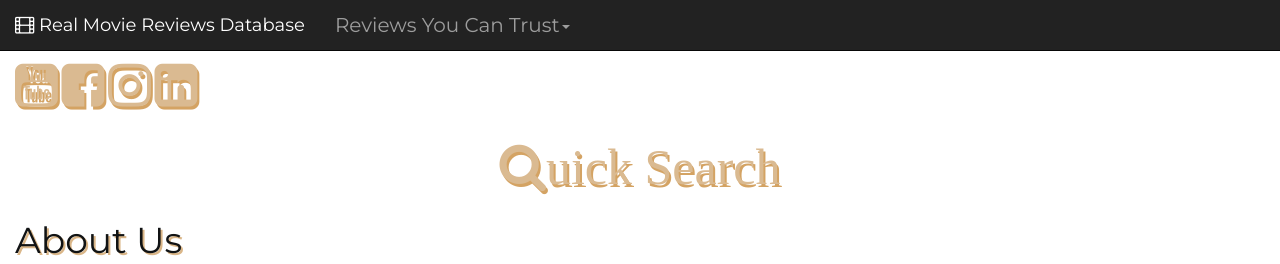
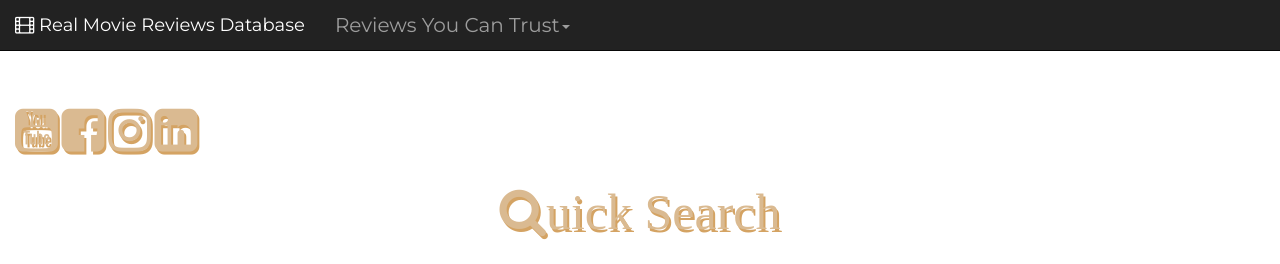
Before and after one commit to cofoeducistudent/BMMDB_c, a Flask app: page /about in a window 1280 px wide. Shown: the top 264 px of the page. Run offline with Flask 2, Linux system fonts and the light colour scheme; some libraries are stand-ins or nearby versions.

Commit message:
adjusted icon block position

```diff
--- a/Flask/static/style.css
+++ b/Flask/static/style.css
@@ -171,7 +171,7 @@ body {
 
 .sm-block{
 
-    margin-top: 50px;
+    margin-top: 95px;
 }
 
 
```
